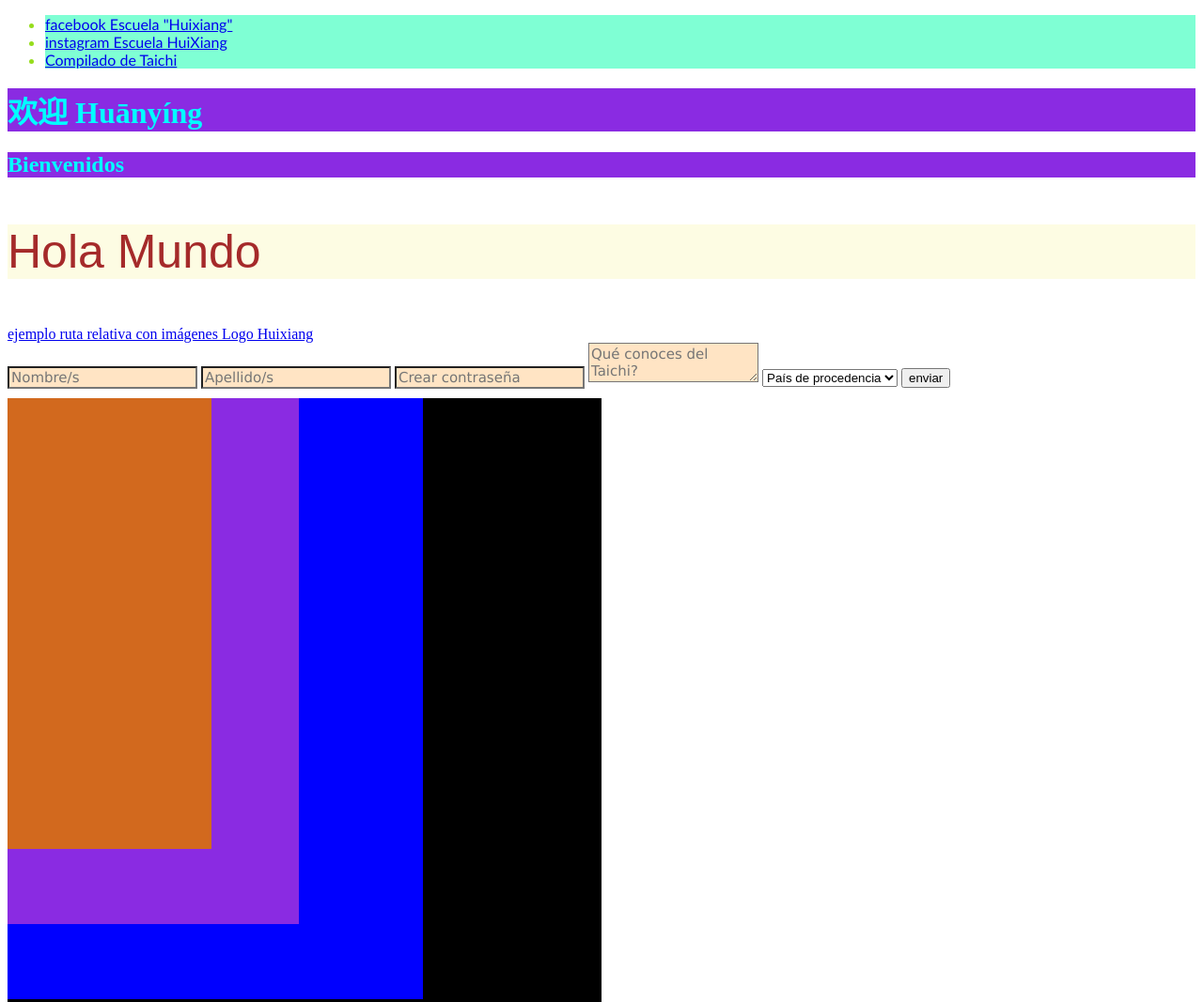
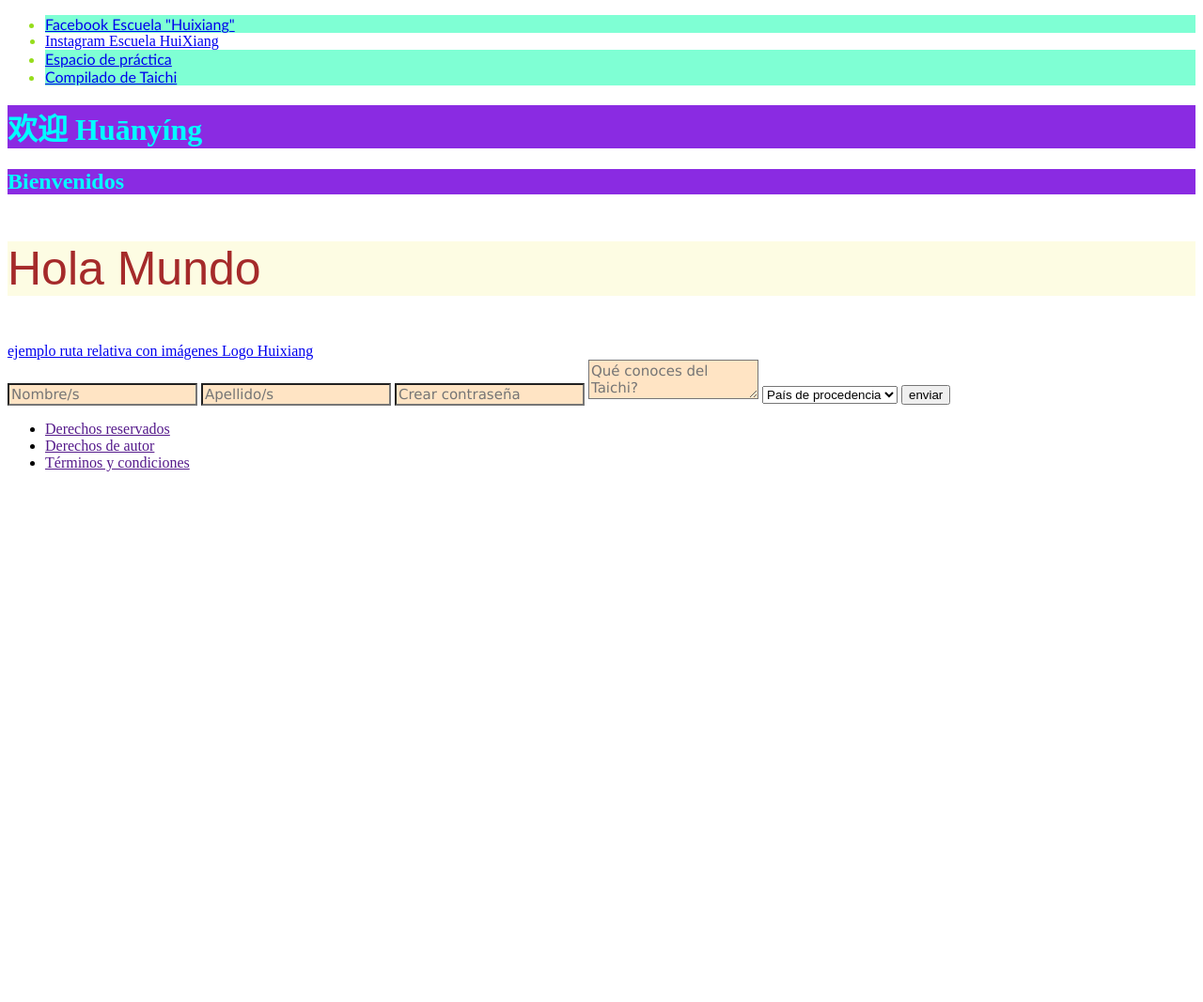
Before and after one commit to renito79/RenitoTavo, a plain HTML site: page index.html in a window 1280 px wide. Shown: the top 1067 px of the page at 94% size. After the commit the page ends 800 px from the top, so only its background shows below. Drawn offline with Linux system fonts and the light colour scheme.

Commit message:
Add files via upload

```diff
--- a/index.html
+++ b/index.html
@@ -11,20 +11,25 @@
         <nav>
             <ul class="ul">
                 <li class="li1">
-                    <a href="https://www.facebook.com/profile.php?id=100071350683280" target="_blank">facebook Escuela "Huixiang"</a>
+                    <a href="https://www.facebook.com/profile.php?id=100071350683280" target="_blank">Facebook Escuela "Huixiang"</a>
+                </li>
+                <li class="li2">
+                    <a href="https://www.instagram.com/esc.gim.china.huixiang/?fbclid=IwY2xjawEfGH1leHRuA2FlbQIxMAABHXhIOZvM2wShhz9XJqwqtUOYOxZ18C0Je0lCE7PzUUGKetajnFIkRcFw4w_aem_1mP5YzFJ4Yv8Jcs8qALb8w" target="_blank">Instagram Escuela HuiXiang</a>
                 </li>
                 <li class="li1">
-                    <a href="https://www.instagram.com/esc.gim.china.huixiang/?fbclid=IwY2xjawEfGH1leHRuA2FlbQIxMAABHXhIOZvM2wShhz9XJqwqtUOYOxZ18C0Je0lCE7PzUUGKetajnFIkRcFw4w_aem_1mP5YzFJ4Yv8Jcs8qALb8w" target="_blank">instagram Escuela HuiXiang</a>
+                    <a href="https://www.instagram.com/espacioanjali/" target="_blank">Espacio de práctica</a>
                 </li>
                 <li class="li1">
                     <a href="https://www.youtube.com/watch?v=VzkQbPcPNGY" target="_blank">Compilado de Taichi</a>
                 </li>
+
             </ul>
         </nav>
     </header>
 
     <h1 class="h1">欢迎 Huānyíng</h1>
     <h2 class="h2">Bienvenidos</h2>
+
 
 <p class="Paiu">Hola Mundo</p>
 
@@ -48,14 +53,20 @@
     </form>
 
 
-    <div class="Contenedor1">
-        <div class="Contenedor2">
-            <div class="Contenedor3">
-                <div class="Contenedor4"></div>
-            </div>
-        </div>
-    </div>
 
+    <footer>
+        <ul class="ul2">
+            <li class="li3">
+                <a href="">Derechos reservados</a>
+            </li>
+            <li class="li3">
+                <a href=""> Derechos de autor</a>
+            </li>
+            <li class="li3">
+                <a href=""> Términos y condiciones</a>
+            </li>
+        </ul>
+    </footer>
 
 </body>
 
```
